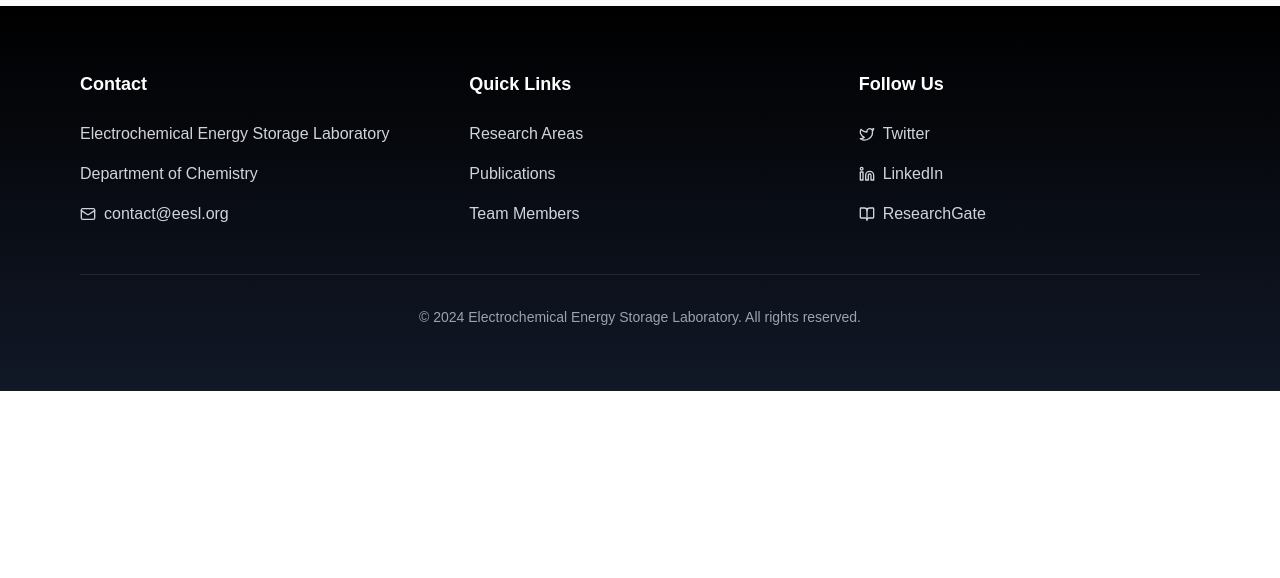
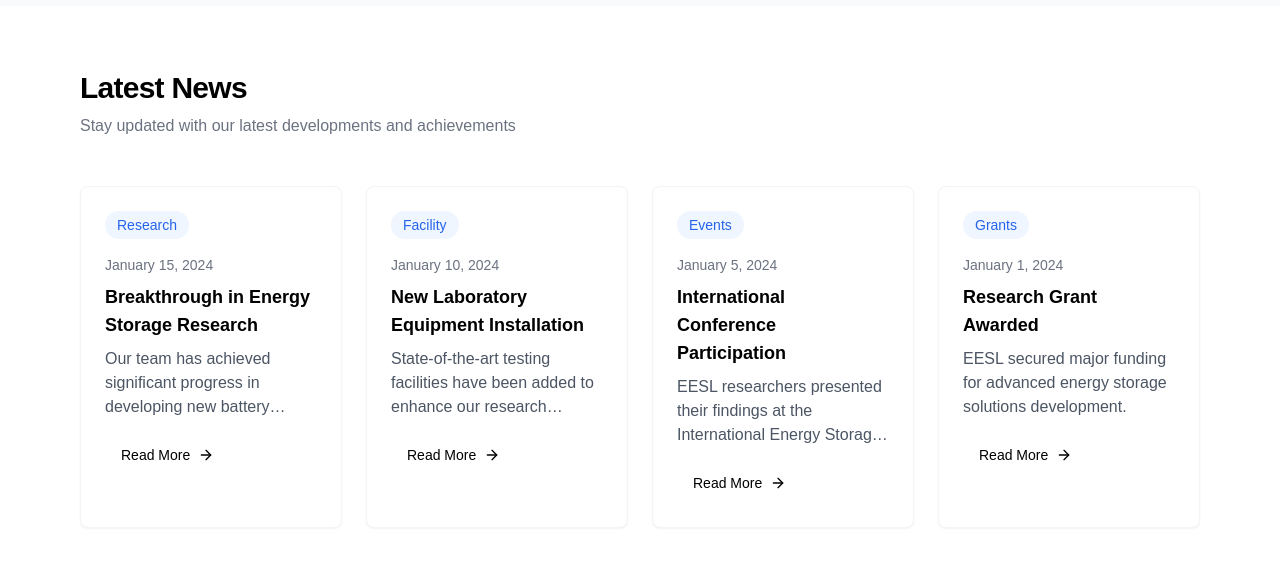
Before and after one commit to amalmmfs/eesl, a Next.js app: page / in a window 1280 px wide. Shown: the part 1432-2010 px from the top of the page. Before the commit the page ends 1823 px from the top, so only its background shows below. Built offline with nearby package versions, Linux system fonts and the light colour scheme.

Commit message:
🖥️ wip: news section

```diff
--- a/src/app/components/Hero-Slider.tsx
+++ b/src/app/components/Hero-Slider.tsx
@@ -94,7 +94,7 @@ export default function HeroSlider() {
               />
               <div className="absolute inset-0 bg-gradient-to-t from-black/70 to-transparent" />
               <div className="absolute bottom-0 left-0 right-0 p-6 md:p-8 lg:p-12 text-white">
-                <h2 className="text-2xl md:text-3xl lg:text-4xl font-bold mb-4">
+                <h2 className="text-2xl md:text-3xl lg:text-4xl font-bold mb-4 mx-auto max-w-6xl">
                   {image.caption}
                 </h2>
               </div>
--- /dev/null
+++ b/src/app/components/intro-content.tsx
@@ -0,0 +1,42 @@
+import { Button } from "@/components/ui/button";
+import { ArrowRight } from "lucide-react";
+import Image from "next/image";
+
+export default function IntroContent() {
+  return (
+    <section className="bg-gradient-to-b from-white to-gray-50">
+      <div className="container px-4 py-16 md:py-24 mx-auto max-w-6xl">
+        <div className="grid gap-8 md:grid-cols-2 md:gap-12">
+          <div className="flex flex-col justify-center space-y-4">
+            <h1 className="text-4xl font-bold tracking-tighter sm:text-5xl md:text-6xl">
+              Welcome to EESL
+            </h1>
+            <p className="text-gray-500 md:text-xl">
+              We are dedicated to developing next-generation energy storage
+              technologies through innovative research and collaboration.
+            </p>
+            <div className="flex flex-col gap-2 min-[400px]:flex-row">
+              <Button className="gap-2">
+                Learn More
+                <ArrowRight className="h-4 w-4" />
+              </Button>
+              <Button variant="outline">View Publications</Button>
+            </div>
+          </div>
+          <div className="flex items-center justify-center">
+            <div className="relative h-[300px] w-[300px] md:h-[400px] md:w-[400px]">
+              <Image
+                src="https://res.cloudinary.com/dmw1bwmpr/image/upload/v1735410394/EESL/Hero-Section/eua4crmhymqvgars1ngn.png"
+                alt="EESL Team"
+                fill
+                className="object-cover rounded-lg shadow-xl hover:scale-105 transition-transform duration-300"
+                priority
+                sizes="(max-width: 768px) 300px, 400px"
+              />
+            </div>
+          </div>
+        </div>
+      </div>
+    </section>
+  );
+}
--- /dev/null
+++ b/src/app/components/news.tsx
@@ -0,0 +1,84 @@
+import { Button } from "@/components/ui/button";
+import { ArrowRight } from "lucide-react";
+
+interface NewsItem {
+  date: string;
+  title: string;
+  description: string;
+  category: string;
+}
+
+const newsItems: NewsItem[] = [
+  {
+    date: "2024-01-15",
+    title: "Breakthrough in Energy Storage Research",
+    description:
+      "Our team has achieved significant progress in developing new battery technology with improved efficiency.",
+    category: "Research",
+  },
+  {
+    date: "2024-01-10",
+    title: "New Laboratory Equipment Installation",
+    description:
+      "State-of-the-art testing facilities have been added to enhance our research capabilities.",
+    category: "Facility",
+  },
+  {
+    date: "2024-01-05",
+    title: "International Conference Participation",
+    description:
+      "EESL researchers presented their findings at the International Energy Storage Summit.",
+    category: "Events",
+  },
+  {
+    date: "2024-01-01",
+    title: "Research Grant Awarded",
+    description:
+      "EESL secured major funding for advanced energy storage solutions development.",
+    category: "Grants",
+  },
+];
+
+export default function NewsSection() {
+  return (
+    <section className="bg-white py-16">
+      <div className="container mx-auto px-4 max-w-6xl">
+        <div className="mb-12">
+          <h2 className="text-3xl font-bold tracking-tight">Latest News</h2>
+          <p className="text-gray-500 mt-2">
+            Stay updated with our latest developments and achievements
+          </p>
+        </div>
+
+        <div className="grid grid-cols-1 sm:grid-cols-2 lg:grid-cols-4 gap-6">
+          {newsItems.map((item, index) => (
+            <div
+              key={index}
+              className="bg-white border border-gray-100 rounded-lg shadow-sm hover:shadow-md transition-shadow duration-300"
+            >
+              <div className="p-6">
+                <div className="inline-block px-3 py-1 mb-4 text-sm font-medium rounded-full bg-blue-50 text-blue-600">
+                  {item.category}
+                </div>
+                <time className="text-sm text-gray-500 block mb-2">
+                  {new Date(item.date).toLocaleDateString("en-US", {
+                    month: "long",
+                    day: "numeric",
+                    year: "numeric",
+                  })}
+                </time>
+                <h3 className="font-semibold text-lg mb-2">{item.title}</h3>
+                <p className="text-gray-600 mb-4 line-clamp-3">
+                  {item.description}
+                </p>
+                <Button variant="ghost" className="text-sm gap-2">
+                  Read More <ArrowRight className="h-4 w-4" />
+                </Button>
+              </div>
+            </div>
+          ))}
+        </div>
+      </div>
+    </section>
+  );
+}
--- a/src/app/page.tsx
+++ b/src/app/page.tsx
@@ -1,47 +1,13 @@
-import { Button } from "@/components/ui/button";
-import { ArrowRight } from "lucide-react";
-import HeroSlider from "./components/Hero-Slider";
-import Image from "next/image";
+import HeroSlider from "./components/hero-slider";
+import IntroContent from "./components/intro-content";
+import NewsSection from "./components/news";
 
 export default function Home() {
   return (
     <div className="flex flex-col">
       <HeroSlider />
-      {/* Hero Section */}
-      <section className="bg-gradient-to-b from-white to-gray-50">
-        <div className="container px-4 py-16 md:py-24 mx-auto max-w-6xl">
-          <div className="grid gap-8 md:grid-cols-2 md:gap-12">
-            <div className="flex flex-col justify-center space-y-4">
-              <h1 className="text-4xl font-bold tracking-tighter sm:text-5xl md:text-6xl">
-                Welcome to EESL
-              </h1>
-              <p className="text-gray-500 md:text-xl">
-                We are dedicated to developing next-generation energy storage
-                technologies through innovative research and collaboration.
-              </p>
-              <div className="flex flex-col gap-2 min-[400px]:flex-row">
-                <Button className="gap-2">
-                  Learn More
-                  <ArrowRight className="h-4 w-4" />
-                </Button>
-                <Button variant="outline">View Publications</Button>
-              </div>
-            </div>
-            <div className="flex items-center justify-center">
-              <div className="relative h-[300px] w-[300px] md:h-[400px] md:w-[400px]">
-                <Image
-                  src="https://res.cloudinary.com/dmw1bwmpr/image/upload/v1735410394/EESL/Hero-Section/eua4crmhymqvgars1ngn.png"
-                  alt="EESL Team"
-                  fill
-                  className="object-cover rounded-lg shadow-xl hover:scale-105 transition-transform duration-300"
-                  priority
-                  sizes="(max-width: 768px) 300px, 400px"
-                />
-              </div>
-            </div>
-          </div>
-        </div>
-      </section>
+      <IntroContent />
+      <NewsSection />
     </div>
   );
 }
```
